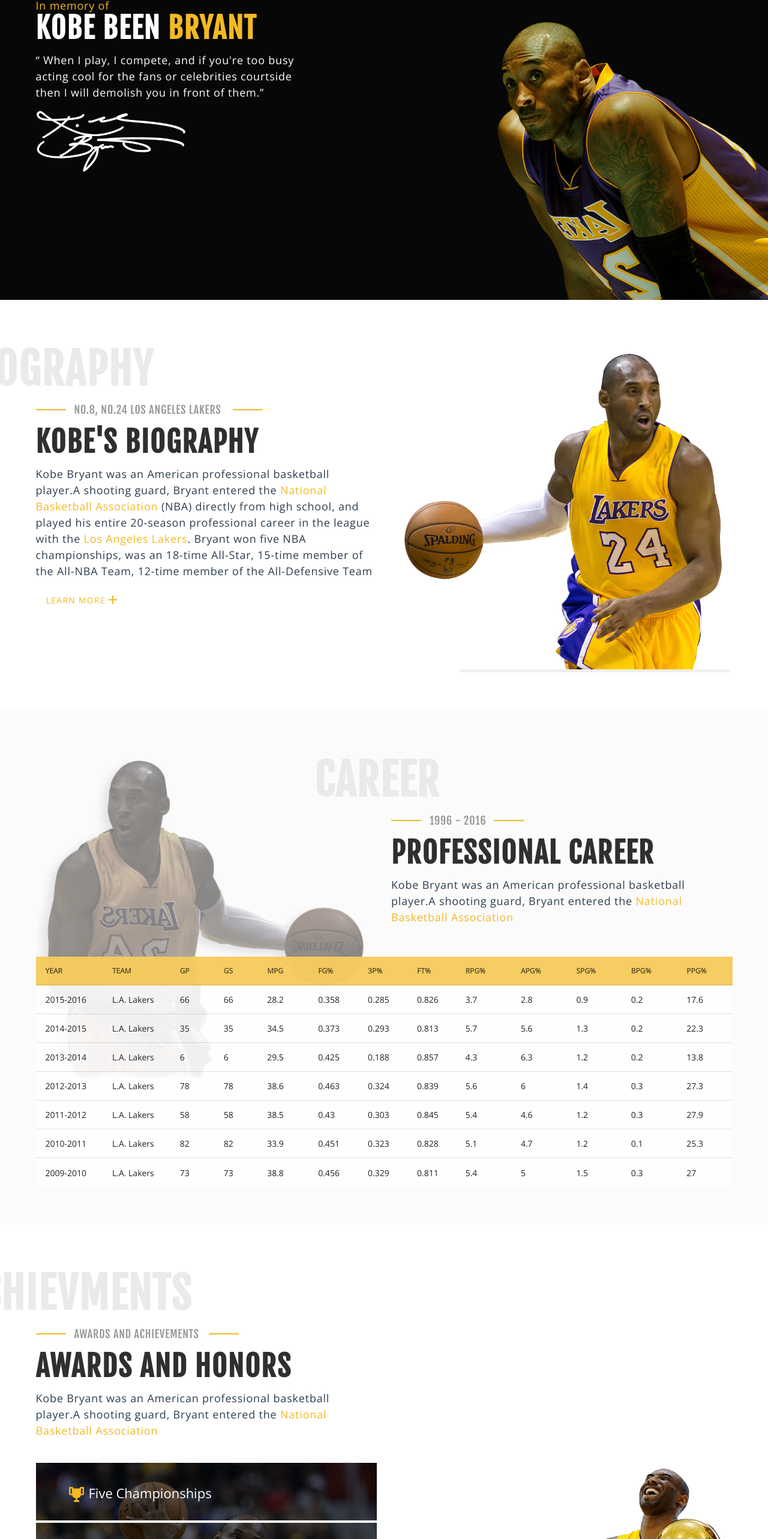
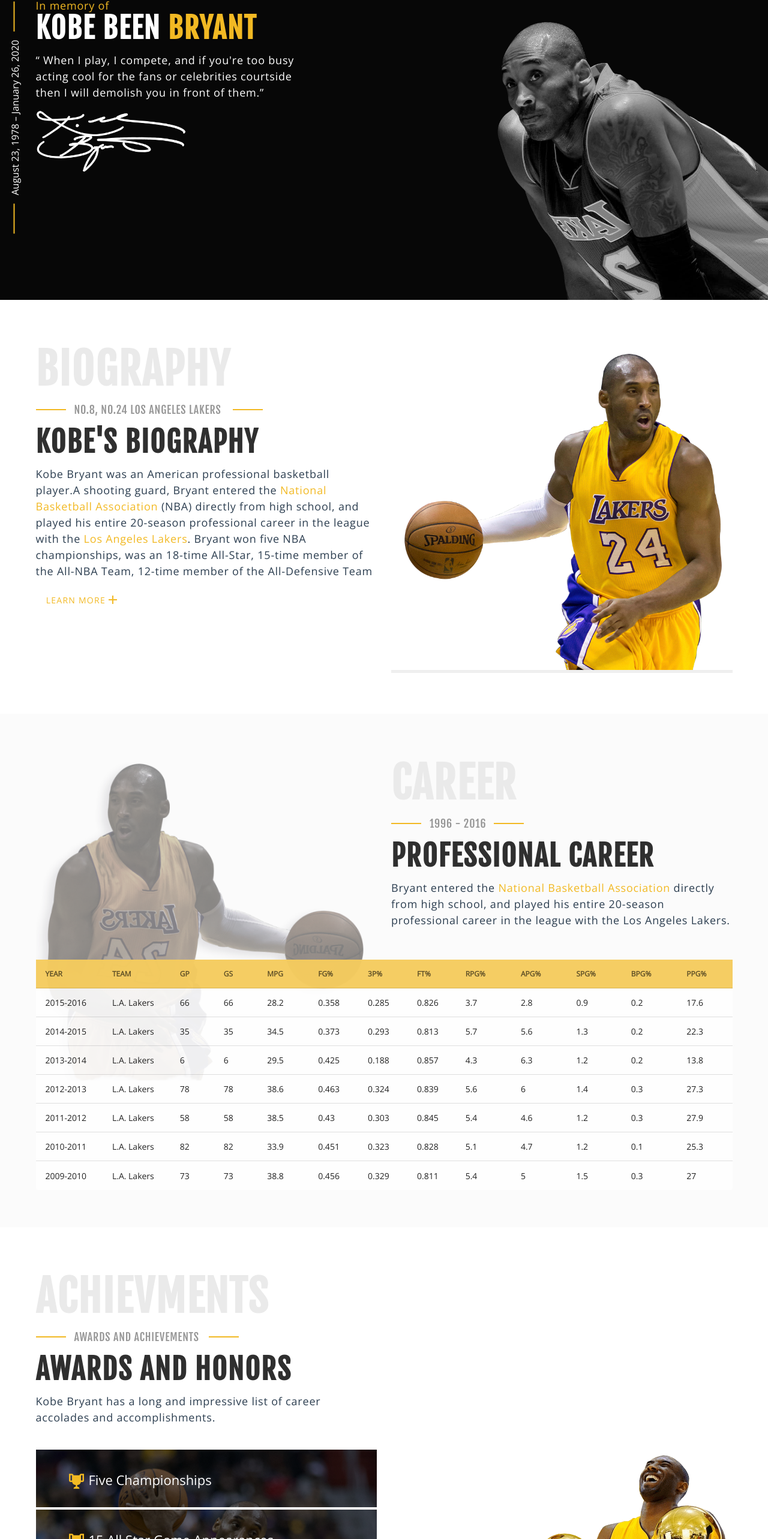
Before and after one commit to Noor-Khan/kobe, a Vue app: page / in a window 1280 px wide. Shown: the part 220-2786 px from the top of the page at 60% size. Built offline with nearby package versions, Linux system fonts and the light colour scheme.

Commit message:
responsive fixes

```diff
--- a/src/assets/scss/_mediaqueries.scss
+++ b/src/assets/scss/_mediaqueries.scss
@@ -8,7 +8,11 @@
   // }
 }
 
-@media(min-width: 1920px) {
+@media(min-width: 1904px) {
+  .container {
+    max-width: 1400px;
+  }
+
   .fade-heading {
     left: -4rem !important;
   }
@@ -16,8 +20,8 @@
   #intro {
     .intro-right {
       .vertical-info {
-        left: -25% !important;
-        margin-top: 35px;
+        left: -32% !important;
+        margin-top: 4px;
       }
     }
   }
@@ -52,3 +56,38 @@
     }
   }
 }
+
+@media(max-width: 959px) {
+  #header {
+    .v-toolbar {
+      .v-toolbar__content {
+        padding: 8px 0 !important;
+      }
+    }
+  }
+}
+
+
+@media(max-width: 1330px) {
+  .fade-heading {
+    left: 0 !important;
+  }
+
+  .vertical-info {
+    left: -35% !important;
+  }
+
+}
+
+@media(max-width: 1263px) {
+  .vertical-info {
+    left: -50% !important;
+    top: 55%;
+  }
+
+  #career {
+    .career-table {
+      margin-top: 0 !important;
+    }
+  }
+}
--- a/src/assets/scss/_sectionGlobals.scss
+++ b/src/assets/scss/_sectionGlobals.scss
@@ -1,6 +1,6 @@
 .fade-heading {
   position: relative;
-  left: -8rem;
+  left: -5rem;
 
   h2 {
     color: $color-lightgray;
--- a/src/components/Navigation/Navbar.vue
+++ b/src/components/Navigation/Navbar.vue
@@ -34,28 +34,28 @@
             <v-list-item class="nav-item">
               <v-list-item-content>
                 <v-list-item-title>
-                  <a href="#">Biography</a>
+                  <a href="#biography">Biography</a>
                 </v-list-item-title>
               </v-list-item-content>
             </v-list-item>
             <v-list-item class="nav-item">
               <v-list-item-content>
                 <v-list-item-title>
-                  <a href="#">Career</a>
+                  <a href="#career">Career</a>
                 </v-list-item-title>
               </v-list-item-content>
             </v-list-item>
             <v-list-item class="nav-item">
               <v-list-item-content>
                 <v-list-item-title>
-                  <a href="#">Achievements</a>
+                  <a href="#achievements">Achievements</a>
                 </v-list-item-title>
               </v-list-item-content>
             </v-list-item>
             <v-list-item class="nav-item">
               <v-list-item-content>
                 <v-list-item-title>
-                  <a href="#">Gallery</a>
+                  <a href="#gallery">Gallery</a>
                 </v-list-item-title>
               </v-list-item-content>
             </v-list-item>
--- a/src/components/Sections/Achievements.vue
+++ b/src/components/Sections/Achievements.vue
@@ -15,12 +15,7 @@
                 <h3>Awards and Honors</h3>
               </div>
               <div class="main-para">
-                <p>
-                  Kobe Bryant was an American professional basketball player.A shooting guard, Bryant entered the
-                  <a
-                    href="#"
-                  >National Basketball Association</a>
-                </p>
+                <p>Kobe Bryant has a long and impressive list of career accolades and accomplishments.</p>
               </div>
             </div>
           </div>
@@ -95,14 +90,8 @@
   }
   .awards-img {
     position: relative;
-    &::after {
-      content: "";
-      position: absolute;
-      height: 5px;
-      width: 450px;
-      background-color: #efefef;
-      bottom: 2px;
-      left: 20%;
+    img {
+      border-bottom: 5px solid #efefef;
     }
   }
 }
--- a/src/components/Sections/Biography.vue
+++ b/src/components/Sections/Biography.vue
@@ -50,14 +50,8 @@
   padding: 50px 0;
   .kobe-img {
     position: relative;
-    &::after {
-      content: "";
-      position: absolute;
-      height: 5px;
-      width: 450px;
-      background-color: #efefef;
-      bottom: 2px;
-      left: 20%;
+    img {
+      border-bottom: 5px solid #efefef;
     }
   }
 }
--- a/src/components/Sections/Career.vue
+++ b/src/components/Sections/Career.vue
@@ -18,10 +18,9 @@
             </div>
             <div class="main-para">
               <p>
-                Kobe Bryant was an American professional basketball player.A shooting guard, Bryant entered the
-                <a
-                  href="#"
-                >National Basketball Association</a>
+                Bryant entered the
+                <a href="#">National Basketball Association</a>
+ directly from high school, and played his entire 20-season professional career in the league with the Los Angeles Lakers.
               </p>
             </div>
           </div>
--- a/src/components/Sections/Intro.vue
+++ b/src/components/Sections/Intro.vue
@@ -2,7 +2,7 @@
   <section id="intro" class="pt-12">
     <v-container>
       <v-row>
-        <v-col cols="12" md="5" class="text-left">
+        <v-col cols="12" md="5" sm="8" class="text-left">
           <div class="intro-right">
             <div class="fade-heading text-uppercase">
               <h2>bryant 24</h2>
@@ -47,7 +47,7 @@
     color: #fff;
     .fade-heading {
       position: relative;
-      left: -8rem;
+      left: -15%;
       h2 {
         color: #2d2d2d;
       }
@@ -65,7 +65,7 @@
     }
     .vertical-info {
       position: absolute;
-      left: -50%;
+      left: -40%;
       transform: rotate(-90deg);
       &:before {
         content: "";
```
Also changed, not shown: src/assets/images/kobe.png.
